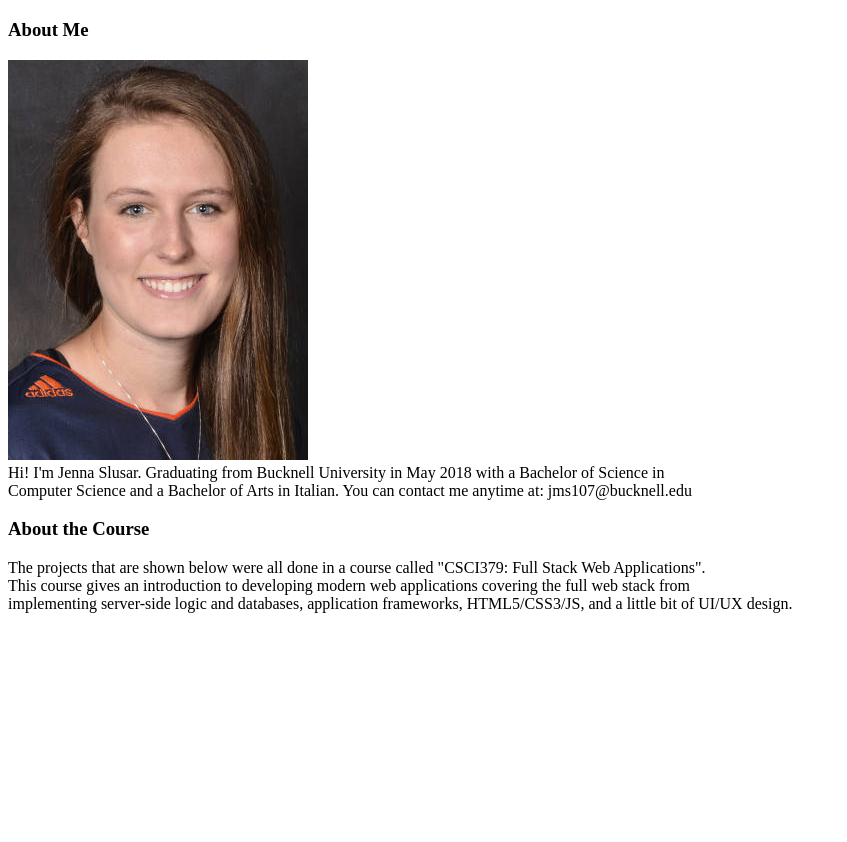
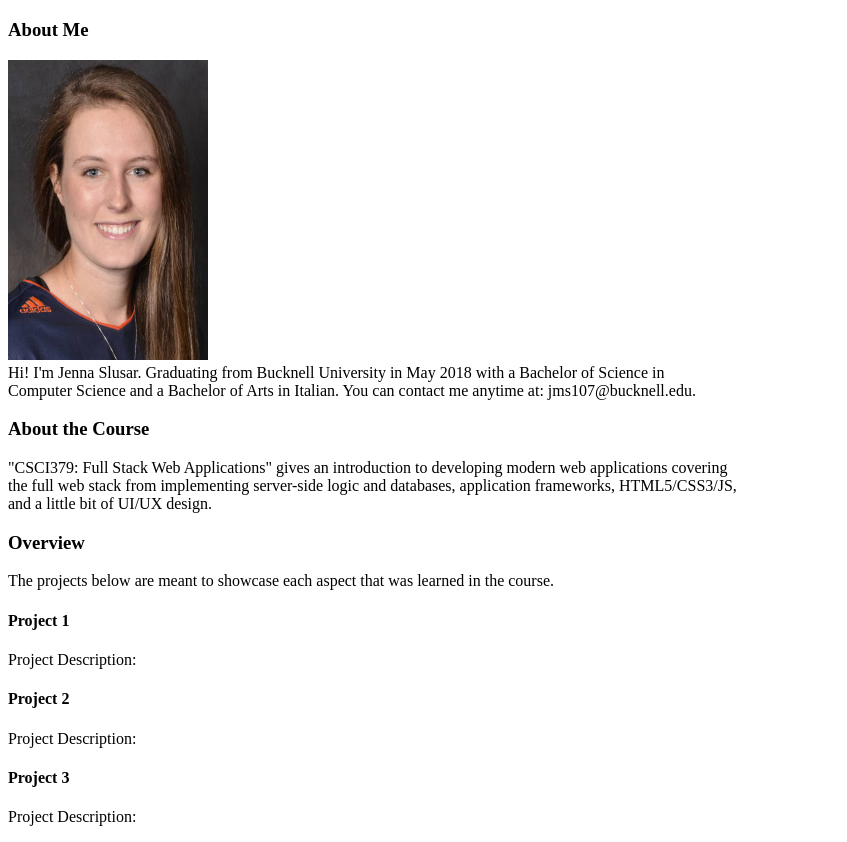
Before and after one commit to jslusar/webapps, a plain HTML site: page index.html in a window 1280 px wide. Shown: the part 61-903 px from the top of the page, without its empty margins (0-847 px from the left). Before the commit the page ends 800 px from the top, so only its background shows below. Drawn offline with Linux system fonts and the light colour scheme.

Commit message:
finished product

```diff
--- a/index.html
+++ b/index.html
@@ -6,11 +6,32 @@
     </head>
     <body>
         <h1>Web Portfolio</h1>
-        <h3>About Me</h3>
-          <img src="webportfolio.jpg" alt="Picture of Jenna">
-        <section>Hi! I'm Jenna Slusar. Graduating from Bucknell University in May 2018 with a Bachelor of Science in <br> Computer Science and a Bachelor of Arts in Italian. You can contact me anytime at: jms107@bucknell.edu</section>
-        <h3>About the Course</h3>
-        <section>The projects that are shown below were all done in a course called "CSCI379: Full Stack Web Applications". <br> This course gives an introduction to developing modern web applications covering the full web stack from <br>implementing server-side logic and databases, application frameworks, HTML5/CSS3/JS, and a little bit of UI/UX design.</section>
+        <section>
+            <h3>About Me</h3>
+          <img src="webportfolio.jpg" alt="Picture of Jenna" width= "200" height= "300">
+          <br>Hi! I'm Jenna Slusar. Graduating from Bucknell University in May 2018 with a Bachelor of Science in <br> Computer Science and a Bachelor of Arts in Italian. You can contact me anytime at: jms107@bucknell.edu.
+      </section>
+        <section>
+            <h3>About the Course</h3>
+            "CSCI379: Full Stack Web Applications" gives an introduction to developing modern web applications covering<br> the full web stack from implementing server-side logic and databases, application frameworks, HTML5/CSS3/JS, <br>and a little bit of UI/UX design.
+        </section>
+        <section>
+            <h3>Overview</h3>
+            The projects below are meant to showcase each aspect that was learned in the course.
+        </section>
+        <section>
+            <h4>Project 1</h4>
+            <p>Project Description:</p>
+        </section>
+        <section>
+            <h4>Project 2</h4>
+            <p>Project Description:</p>
+        </section>
+        <section>
+            <h4>Project 3</h4>
+            <p>Project Description:</p>
+        </section>
+
 
 
     </body>
```
